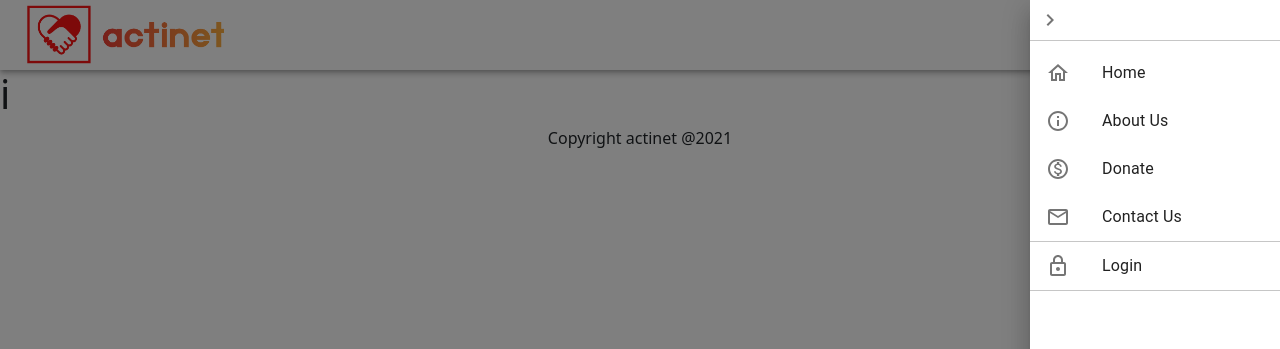
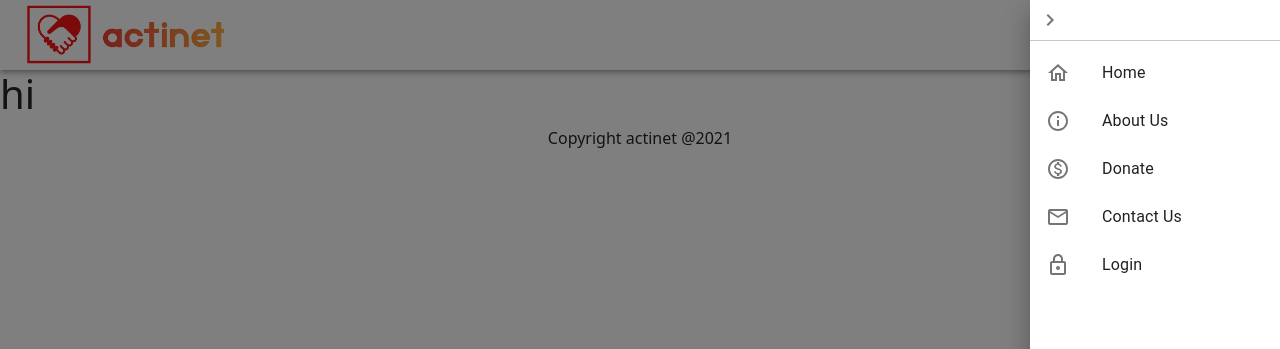
Before and after one commit to checkmateeerree/actinet, a Next.js app: page / in a window 1280 px wide. Both pictures are taken after a click on the button "menu". Shown: the top 349 px of the page. Built offline with nearby package versions, Linux system fonts and the light colour scheme.

Commit message:
initial commit

```diff
--- a/components/Navbar.js
+++ b/components/Navbar.js
@@ -1,37 +1,58 @@
-import React, {useState} from 'react'
-import Image from 'next/image'
-import Link from 'next/link'
-import InfoOutlinedIcon from '@mui/icons-material/InfoOutlined';
-import EmailOutlinedIcon from '@mui/icons-material/EmailOutlined';
-import HomeOutlinedIcon from '@mui/icons-material/HomeOutlined';
-import MonetizationOnOutlinedIcon from '@mui/icons-material/MonetizationOnOutlined';
-import {List, ListItem, ListItemText, ListItemIcon} from '@mui/material';
-import actinetLogo from '../public/actinet_logo.png'
-import ChevronRightIcon from '@mui/icons-material/ChevronRight';
-import IconButton from '@mui/material/IconButton';
-import LockOutlinedIcon from '@mui/icons-material/LockOutlined';
-import MenuIcon from '@mui/icons-material/Menu';
-import { Divider, Drawer, Box, Button, AppBar, Toolbar} from '@mui/material';
+import React, { useState } from "react";
+import Image from "next/image";
+import Link from "next/link";
+import InfoOutlinedIcon from "@mui/icons-material/InfoOutlined";
+import EmailOutlinedIcon from "@mui/icons-material/EmailOutlined";
+import HomeOutlinedIcon from "@mui/icons-material/HomeOutlined";
+import MonetizationOnOutlinedIcon from "@mui/icons-material/MonetizationOnOutlined";
+import { List, ListItem, ListItemText, ListItemIcon } from "@mui/material";
+import actinetLogo from "../public/actinet_logo.png";
+import ChevronRightIcon from "@mui/icons-material/ChevronRight";
+import IconButton from "@mui/material/IconButton";
+import LockOutlinedIcon from "@mui/icons-material/LockOutlined";
+import MenuIcon from "@mui/icons-material/Menu";
+import { Divider, Drawer, Box, Button, AppBar, Toolbar } from "@mui/material";
 
 const Navbar = () => {
   const [drawerOpen, toggleDrawer] = useState(false);
   const toggleDrawers = (open) => {
     toggleDrawer(open);
-    }
+  };
+  const pathList = [
+    ["/", "Home"],
+    ["/about", "About Us"],
+    ["/donate", "Donate"],
+    ["/contact", "Contact Us"],
+    ["/login", "Login"]
+  ];
+
+  const iconPath = {
+    "/": <HomeOutlinedIcon />,
+    "/about": <InfoOutlinedIcon />,
+    "/donate": <MonetizationOnOutlinedIcon />,
+    "/contact": <EmailOutlinedIcon />,
+    "/login": <LockOutlinedIcon />
+  };
 
   return (
     <nav>
       <Box sx={{ flexGrow: 1 }}>
         <AppBar position="static" color="transparent">
           <Toolbar>
-
-                <div className="pt-1 me-auto" style={{"cursor":"pointer"}}>
-                    <Link href="/" >
-                        <Image src={actinetLogo} height="60" width="200" alt="actinet Logo"/>
+            <div className="pt-1 me-auto" style={{ cursor: "pointer" }}>
+              <Link href="/">
+                <Image
+                  src={actinetLogo}
+                  height="60"
+                  width="200"
+                  alt="actinet Logo"
+                />
               </Link>
             </div>
             <Link href="/register">
-                    <Button variant="outlined" color="warning">Register</Button>
+              <Button variant="outlined" color="warning">
+                Register
+              </Button>
             </Link>
             <IconButton
               size="large"
@@ -44,81 +65,41 @@ const Navbar = () => {
               <MenuIcon />
             </IconButton>
 
-
             <Drawer
-                    anchor={'right'}
+              anchor={"right"}
               open={drawerOpen}
               onClose={() => toggleDrawers(false)}
             >
-
-                    <Box sx={{width: "250px"}}>
+              <Box sx={{ width: "250px" }}>
                 <IconButton onClick={() => toggleDrawers(false)}>
                   <ChevronRightIcon />
                 </IconButton>
                 <Divider />
                 <List>
-                        <Link href="/">
-                            <ListItem button key={"Home"} onClick={()=> toggleDrawers(false)}>
-                                <ListItemIcon>
-                                    <HomeOutlinedIcon/>
-                                </ListItemIcon>
+                  {pathList.map((path) => {
+                    console.log(path);
+                    return (
+                      <Link href={path[0]} key={path[1]}>
+                        <ListItem
+                          button
+                          key={path[1]}
+                          onClick={() => toggleDrawers(false)}
+                        >
+                          <ListItemIcon>{iconPath[path[0]]}</ListItemIcon>
 
-                                <ListItemText primary={"Home"} />
+                          <ListItemText primary={path[1]} />
                         </ListItem>
                       </Link>
-                        <Link href="/about">
-                            <ListItem button key={"About Us"} onClick={()=> toggleDrawers(false)}>
-                            <ListItemIcon>
-                                <InfoOutlinedIcon/>
-                            </ListItemIcon>
-                            <ListItemText primary={"About Us"} />
-
-                            </ListItem>
-                        </Link>
-                        <Link href="/donate">
-                            <ListItem button key={"Donate"} onClick={()=> toggleDrawers(false)}>
-                            <ListItemIcon>
-                                <MonetizationOnOutlinedIcon/>
-                            </ListItemIcon>
-                            <ListItemText primary={"Donate"} />
-
-                            </ListItem>
-                        </Link>
-                        <Link href="/contact">
-                            <ListItem button key={"Contact Us"} onClick={()=> toggleDrawers(false)}>
-                            <ListItemIcon>
-                                <EmailOutlinedIcon />
-                            </ListItemIcon>
-
-                            <ListItemText primary={"Contact Us"} />
-
-                            </ListItem>
-                        </Link>
-                        <Divider />
-
-                        <Link href="/login">
-                            <ListItem button key={"Login"} onClick={()=> toggleDrawers(false)}>
-
-                            <ListItemIcon>
-                                <LockOutlinedIcon />
-                            </ListItemIcon>
-
-                            <ListItemText primary={"Login"} />
-
-                            </ListItem>
-                        </Link>
-                        <Divider />
+                    );
+                  })}
                 </List>
-
               </Box>
             </Drawer>
-
           </Toolbar>
         </AppBar>
       </Box>
     </nav>
   );
-}
+};
 
-
-export default Navbar
+export default Navbar;
--- a/pages/index.js
+++ b/pages/index.js
@@ -1,6 +1,3 @@
-
 export default function Index() {
-  return (
-    <h1>i</h1>
-  );
+  return <h1>hi</h1>;
 }
```
Also changed, not shown: components/Footer.js (+4 -8 lines). Lines whose indentation alone changed are shown as unchanged.
